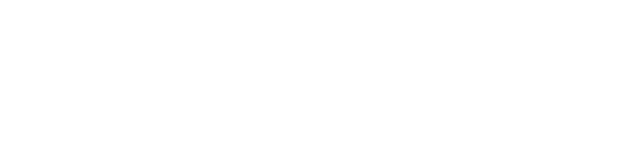
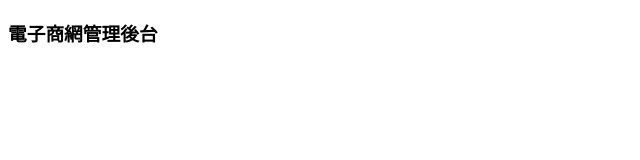
Before and after one commit to derick0966/mcu-113-1-web-13130966, a plain HTML site: page src/index.html in a window 1280 px wide. Shown: the whole page, without its empty margins (0-640 px from the left). Drawn offline with Linux system fonts and the light colour scheme.

Commit message:
feat(html): 利用 h3 標籤設定網頁標題實作

```diff
--- a/src/index.html
+++ b/src/index.html
@@ -4,6 +4,7 @@
     <meta charset="UTF-8" />
     <meta name="viewport" content="width=device-width, initial-scale=1.0" />
     <title>電子商網管理後台</title>
+    <h3>電子商網管理後台</h3>
   </head>
   <body></body>
 </html>
```
